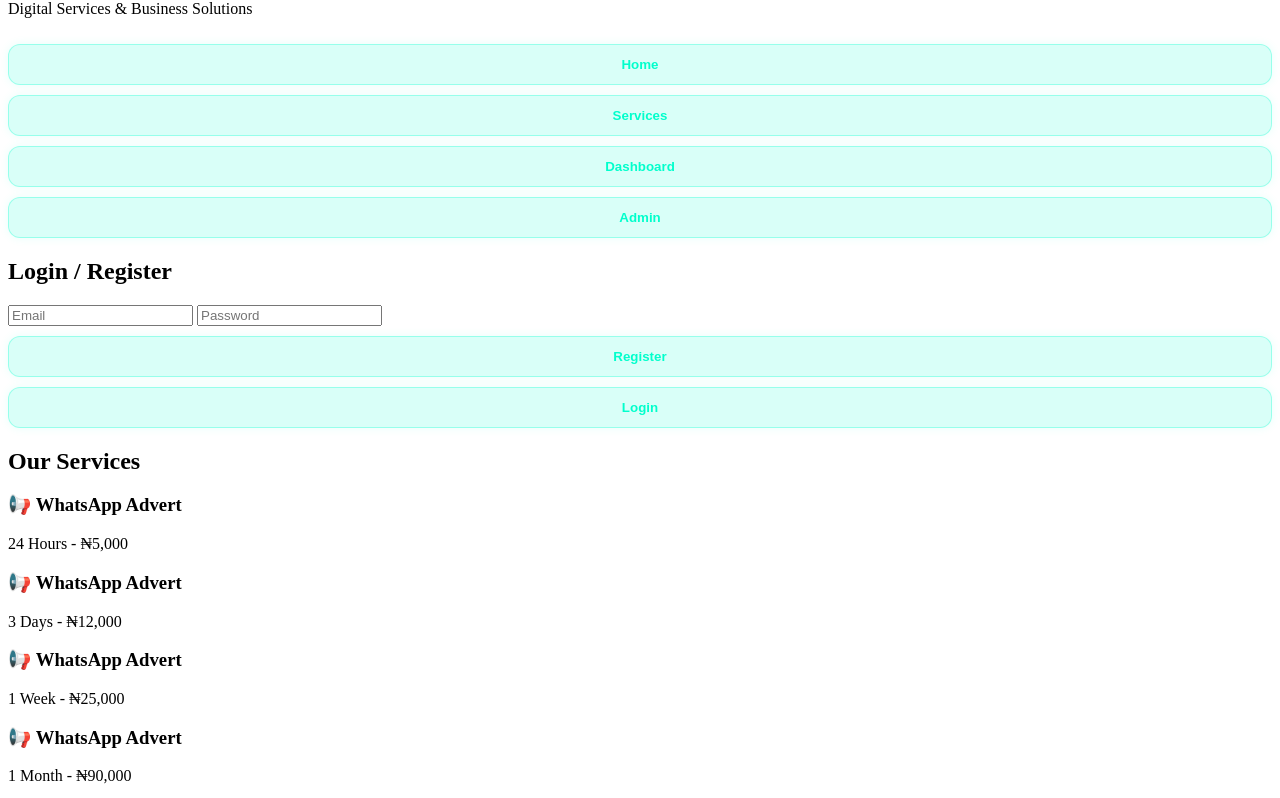
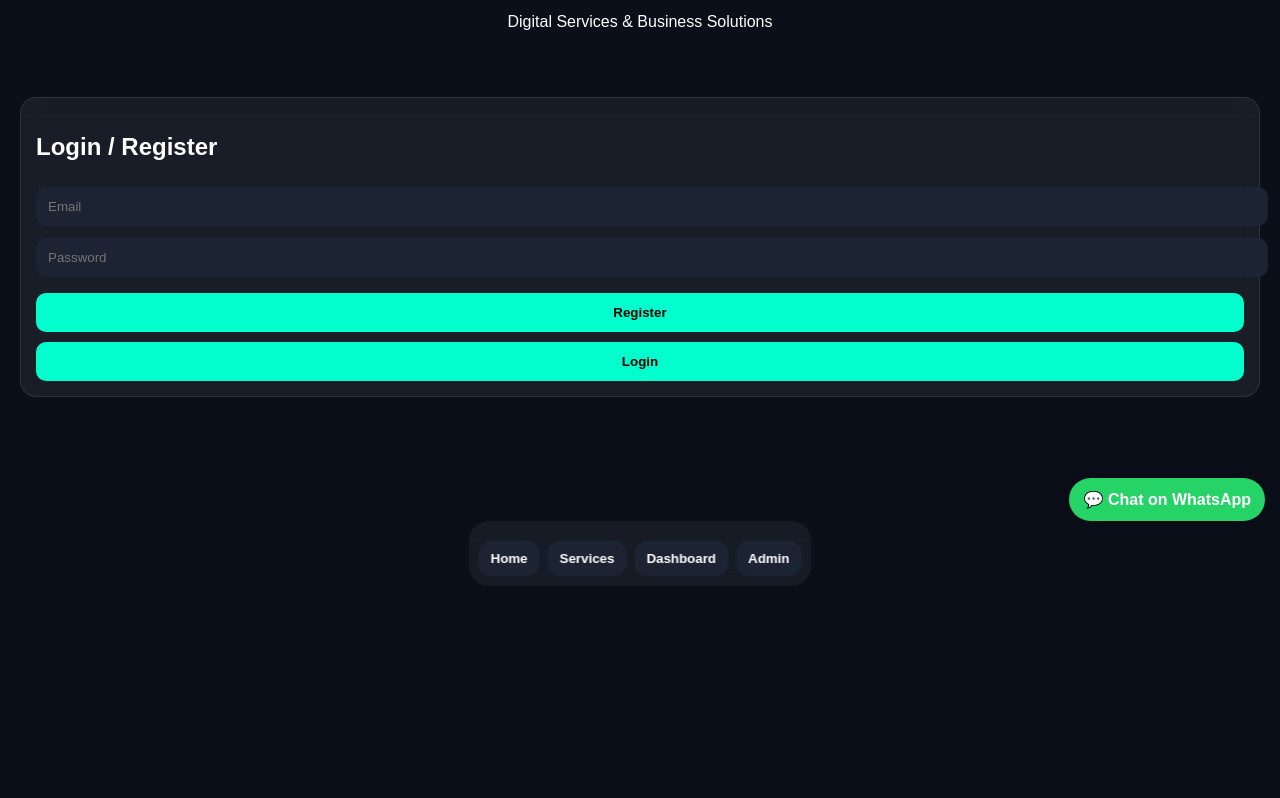
Before and after one commit to akusu2841-design/rhockstar-backend-v2, a plain HTML site: page index.html in a window 1280 px wide. Shown: the part 199-997 px from the top of the page. Drawn offline with Linux system fonts and the light colour scheme.

Commit message:
Update style.css

```diff
--- a/style.css
+++ b/style.css
@@ -1,79 +1,130 @@
+
+body{
+margin:0;
+font-family:Arial, sans-serif;
+background:#0b0f1a;
+color:#fff;
+overflow-x:hidden;
+}
+
+/* TOP HEADER */
+.top{
+text-align:center;
+padding:20px;
+}
+
+/* NAV */
+nav{
+position:fixed;
+bottom:15px;
+left:50%;
+transform:translateX(-50%);
+display:flex;
+gap:8px;
+background:rgba(255,255,255,0.05);
+padding:10px;
+border-radius:20px;
+backdrop-filter:blur(10px);
+z-index:999;
+}
+
+nav button{
+border:none;
+padding:10px 12px;
+border-radius:12px;
+background:#1c2333;
+color:#fff;
+cursor:pointer;
+transition:0.2s;
+}
+
+nav button:hover{
+background:#00ffcc;
+color:#000;
+transform:scale(1.05);
+}
+
+/* PAGES */
+.page{
+display:none;
+padding:20px;
+min-height:100vh;
+}
+
+.active{
+display:block;
+}
+
+/* CARD */
+.card{
+background:rgba(255,255,255,0.06);
+border:1px solid rgba(255,255,255,0.1);
+padding:15px;
+margin:10px 0;
+border-radius:16px;
+cursor:pointer;
+transition:0.2s;
+backdrop-filter:blur(10px);
+}
+
+.card:hover{
+transform:scale(1.02);
+background:rgba(255,255,255,0.1);
+}
+
+/* GRID FOR SERVICES */
+.grid{
+display:grid;
+grid-template-columns:repeat(auto-fit,minmax(160px,1fr));
+gap:10px;
+}
+
+/* INPUTS */
+input,textarea{
+width:100%;
+padding:12px;
+margin:6px 0;
+border:none;
+border-radius:10px;
+background:#1c2333;
+color:#fff;
+outline:none;
+}
+
+/* BUTTONS */
 button{
 width:100%;
-padding:12px 14px;
+padding:12px;
 margin-top:10px;
-
 border:none;
-border-radius:12px;
-
-.in\ progress{
-background:blue;
-color:#fff;
-}
-
-.done{
-background:green;
-color:#fff;
-}
-
-background:rgba(0, 255, 204, 0.15);
-color:#00ffcc;
-
+border-radius:10px;
+background:#00ffcc;
+color:#000;
 font-weight:bold;
 cursor:pointer;
-
-backdrop-filter:blur(10px);
--webkit-backdrop-filter:blur(10px);
-
-border:1px solid rgba(0,255,204,0.3);
-
-transition:all 0.25s ease;
-
-box-shadow:0 0 10px rgba(0,255,204,0.1);
+transition:0.2s;
 }
 
 button:hover{
-transform:translateY(-2px) scale(1.02);
-background:rgba(0, 255, 204, 0.25);
-box-shadow:0 0 20px rgba(0,255,204,0.4);
+transform:scale(1.03);
+opacity:0.9;
 }
 
-button:active{
-transform:scale(0.98);
+/* WHATSAPP */
+.wa{
+position:fixed;
+right:15px;
+bottom:80px;
+background:#25D366;
+color:#fff;
+padding:12px 14px;
+border-radius:50px;
+text-decoration:none;
+font-weight:bold;
+box-shadow:0 0 15px rgba(0,0,0,0.3);
 }
 
-/* DISABLED BUTTON */
-button:disabled{
-opacity:0.4;
-cursor:not-allowed;
-box-shadow:none;
-}
-
-/* OPTIONAL LOADING STYLE */
-button.loading{
-position:relative;
-color:transparent;
-}
-
-button.loading::after{
-content:"";
-position:absolute;
-top:50%;
-left:50%;
-width:18px;
-height:18px;
-
-border:2px solid rgba(0,255,204,0.3);
-border-top:2px solid #00ffcc;
-border-radius:50%;
-
-transform:translate(-50%, -50%);
-animation:spin 0.8s linear infinite;
-}
-
-@keyframes spin{
-0%{transform:translate(-50%, -50%) rotate(0deg);}
-
+/* STATUS */
 .status{
 padding:5px 10px;
 border-radius:20px;
@@ -82,19 +133,6 @@ display:inline-block;
 margin-top:5px;
 }
 
-/* clean SaaS status colors */
-.pending{
-background:#ffb020;
-color:#000;
-}
-
-.in-progress{
-background:#3b82f6;
-color:#fff;
-}
-
-.done{
-background:#22c55e;
-color:#fff;
-}100%{transform:translate(-50%, -50%) rotate(360deg);}
-}
+.pending{background:orange;color:#000;}
+.in-progress{background:#3b82f6;color:#fff;}
+.done{background:#22c55e;color:#fff;}
```
